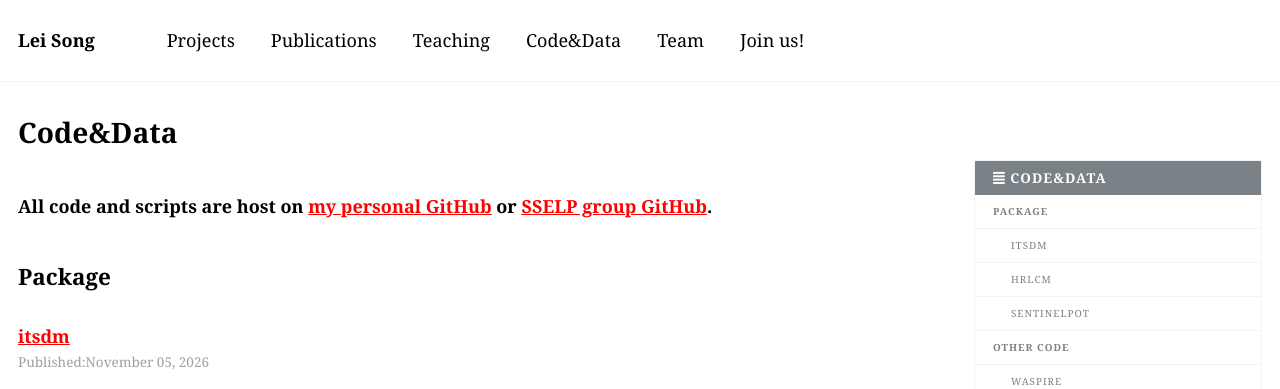
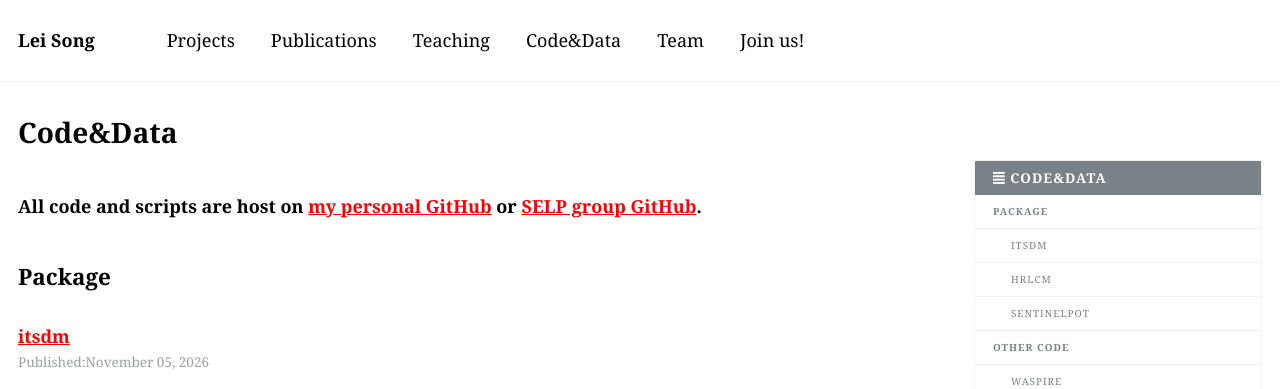
Before and after one commit to LLeiSong/website, a Jekyll site: the page built from _pages/codedata.md, in a window 1280 px wide and 900 px high. Shown: the top 389 px of the window. Built offline with Jekyll 4.4.1, drawn with Linux system fonts in a browser that asks for light colours.

```diff
--- a/_pages/codedata.md
+++ b/_pages/codedata.md
@@ -6,7 +6,7 @@ author_profile: false
 toc: true
 ---
 
-### All code and scripts are host on [my personal GitHub](https://github.com/LLeiSong) or [SSELP group GitHub](https://github.com/SSELP).
+### All code and scripts are host on [my personal GitHub](https://github.com/LLeiSong) or [SELP group GitHub](https://github.com/SSELP).
 {: .no_toc}
 
 ## Package
```
Also changed, not shown: _pages/teaching.md (+0 -6 lines).
